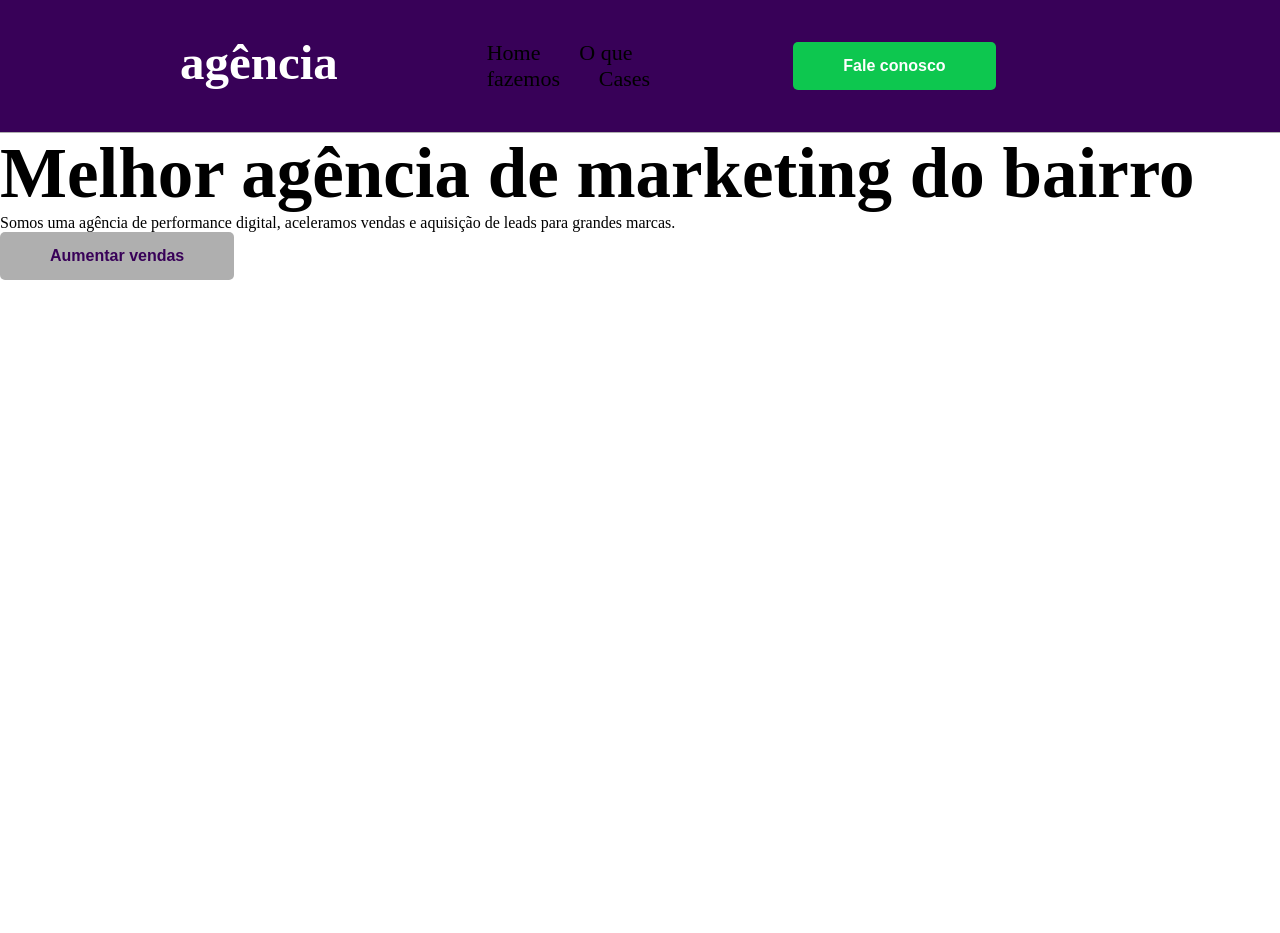
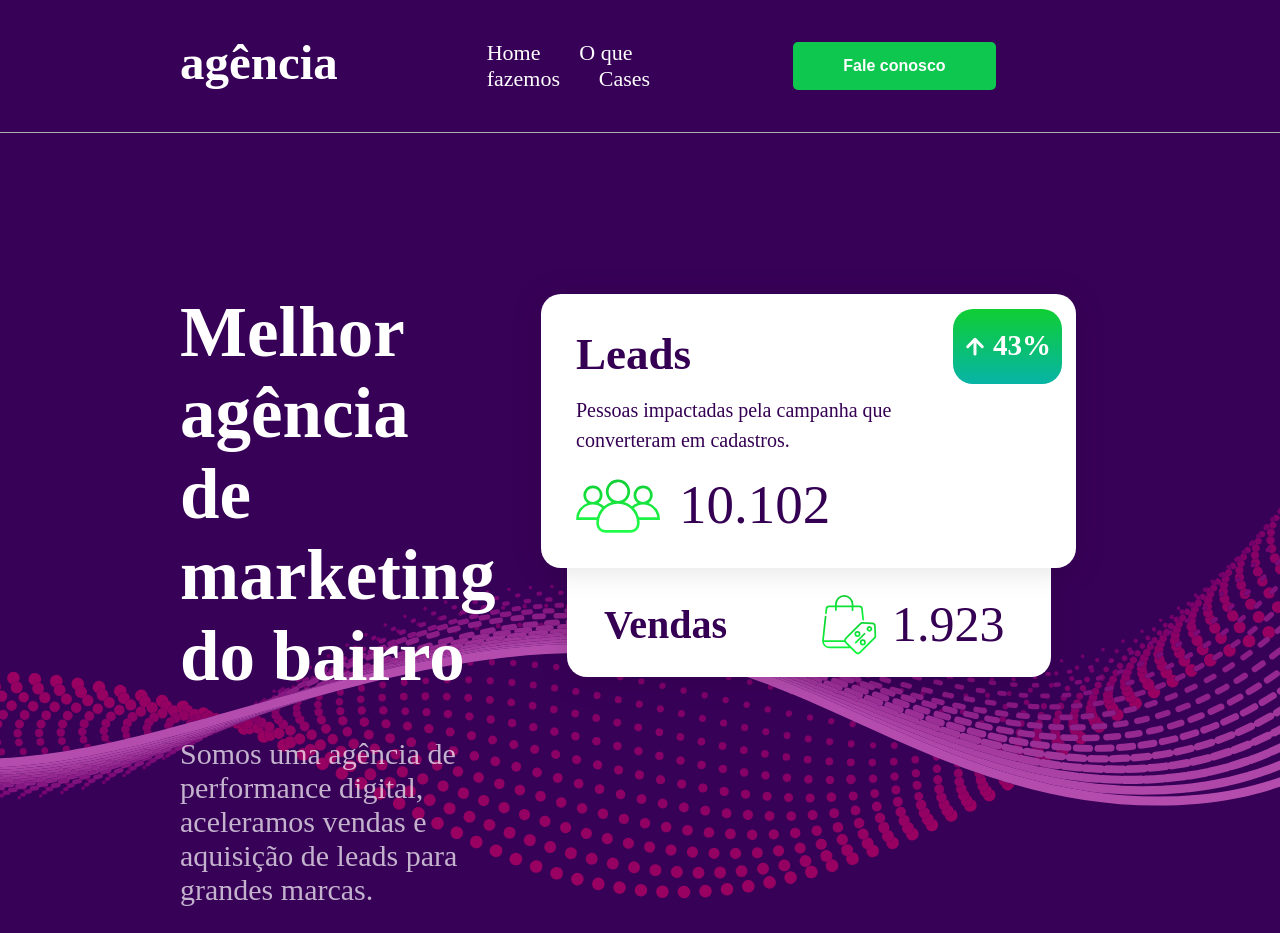
Before and after one commit to joaovslopes/landingpage, a Next.js app: page / in a window 1280 px wide. Before the commit the page ends 800 px from the top, so only its background shows below. Built offline with nearby package versions, Linux system fonts and the light colour scheme.

Commit message:
welcome finalization

```diff
--- a/components/button/button.module.scss
+++ b/components/button/button.module.scss
@@ -2,10 +2,10 @@
 
 .button {
   padding: 15px 50px;
+  background-color: $green-color;
+  border-radius: 5px;
   font-size: 16px;
   font-weight: bold;
-  background-color: $green-color;
-  border-radius: 5px;
   border: none;
 
   &.primary {
@@ -14,7 +14,10 @@
   }
 
   &.secundary {
-    background-color: $gray-color;
+    background-color: $white-color;
     color: $purple-color;
+    margin-top: 40px;
+    padding: 21px 70px;
+    font-size: 22px;
   }
 }
--- a/components/header/header.module.scss
+++ b/components/header/header.module.scss
@@ -1,7 +1,11 @@
 @import "/styles/mixins/colors.scss";
+@import "/styles/mixins/padding.scss";
 
 .container {
-  padding: 34px 180px;
+  @include padding;
+  color: $white-color;
+  padding-top: 34px;
+  padding-bottom: 34px;
   width: 100%;
   background-color: $purple-color;
   border-bottom: 0.5px solid $gray-color;
--- a/components/welcome/index.jsx
+++ b/components/welcome/index.jsx
@@ -1,5 +1,7 @@
 import Styles from "./welcome.module.scss"
 import Button from "../button"
+import BannerWelcome from "/public/images/bannerWelcome.svg"
+import Image from "next/image"
 
 const Welcome = () => {
   return (
@@ -12,7 +14,9 @@ const Welcome = () => {
         </p>
         <Button title="Aumentar vendas" kind="secundary" />
       </div>
-      <div className={Styles.image}></div>
+      <div className={Styles.image}>
+        <Image src={BannerWelcome} alt="Banner Welcome" />
+      </div>
     </div>
   )
 }
--- a/components/welcome/welcome.module.scss
+++ b/components/welcome/welcome.module.scss
@@ -1,8 +1,31 @@
+@import "/styles/mixins/padding.scss";
+
+.container {
+  @include padding;
+  padding-top: 119px;
+  background-image: url("/images/fundoWelcome.svg");
+  background-repeat: no-repeat;
+  background-size: cover;
+  display: grid;
+  grid-template-columns: repeat(2, 1fr);
+  height: 100vh;
+  //width: 100vw;
+}
+
 .text {
-  h1{
+  h1 {
+    padding-top: 40px;
+    padding-bottom: 40px;
     font-weight: bold;
     font-size: 71px;
   }
 
+  p {
+    font-size: 30px;
+    opacity: 0.7;
+  }
+}
 
+.image {
+  text-align: end;
 }
--- a/styles/globals.scss
+++ b/styles/globals.scss
@@ -1,3 +1,5 @@
+@import "./mixins/colors.scss";
+
 :root {
   --max-width: 1100px;
   --border-radius: 12px;
@@ -16,16 +18,11 @@ html,
 body {
   max-width: 100vw;
   overflow-x: hidden;
+  color: $white-color;
 }
 
 body {
-  color: rgb(var(--foreground-rgb));
-  background: linear-gradient(
-      to bottom,
-      transparent,
-      rgb(var(--background-end-rgb))
-    )
-    rgb(var(--background-start-rgb));
+  background-color: $purple-color;
 }
 
 a {
--- /dev/null
+++ b/styles/mixins/padding.scss
@@ -0,0 +1,3 @@
+@mixin padding {
+  padding: 0 11.25rem;
+}
```
Also changed, not shown: public/images/bannerWelcome.svg (added), public/images/fundoWelcome.svg (added).
